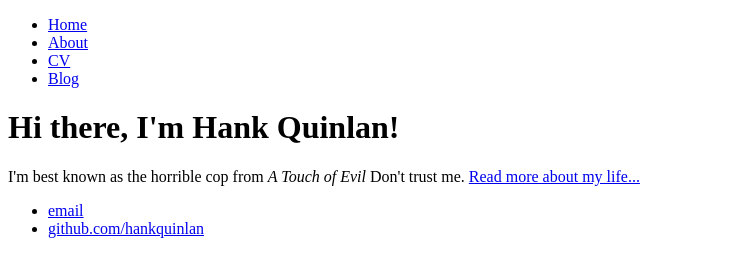
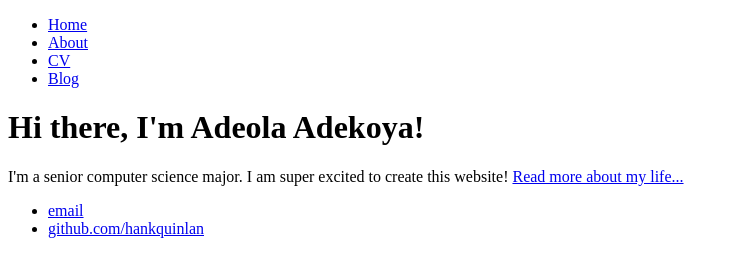
Before and after one commit to deolaomo/deolaomo.github.io, a plain HTML site: page index.html in a window 1280 px wide. Shown: the whole page, without its empty margins (0-739 px from the left). Drawn offline with Linux system fonts and the light colour scheme.

Commit message:
Update index.html

```diff
--- a/index.html
+++ b/index.html
@@ -14,8 +14,8 @@
 		</nav>
 		<div class="container">
     		<div class="blurb">
-        		<h1>Hi there, I'm Hank Quinlan!</h1>
-				<p>I'm best known as the horrible cop from <em>A Touch of Evil</em> Don't trust me. <a href="/about">Read more about my life...</a></p>
+        		<h1>Hi there, I'm Adeola Adekoya!</h1>
+				<p>I'm a senior computer science major. </em> I am super excited to create this website! <a href="/about">Read more about my life...</a></p>
     		</div><!-- /.blurb -->
 		</div><!-- /.container -->
 		<footer>
```
